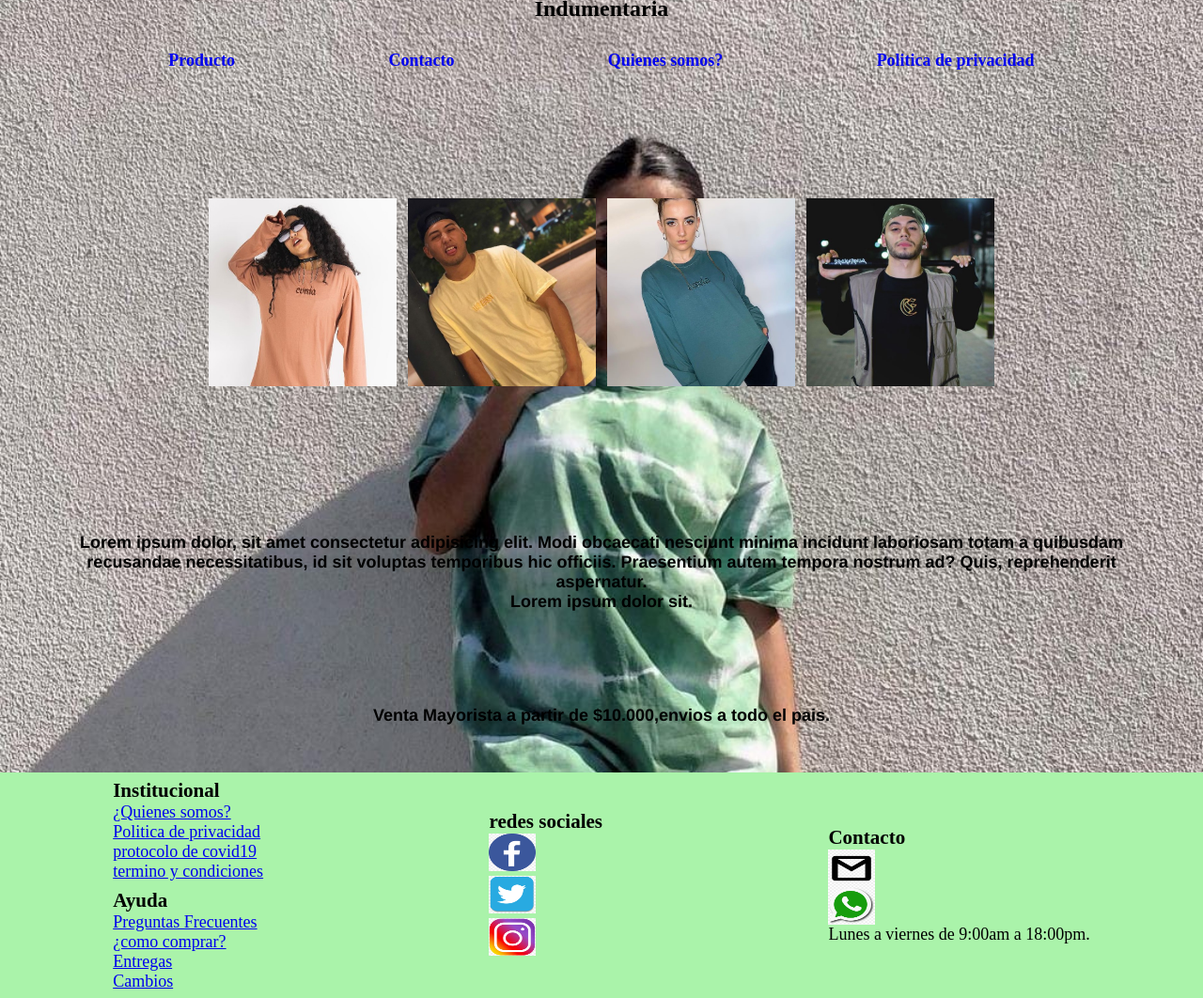
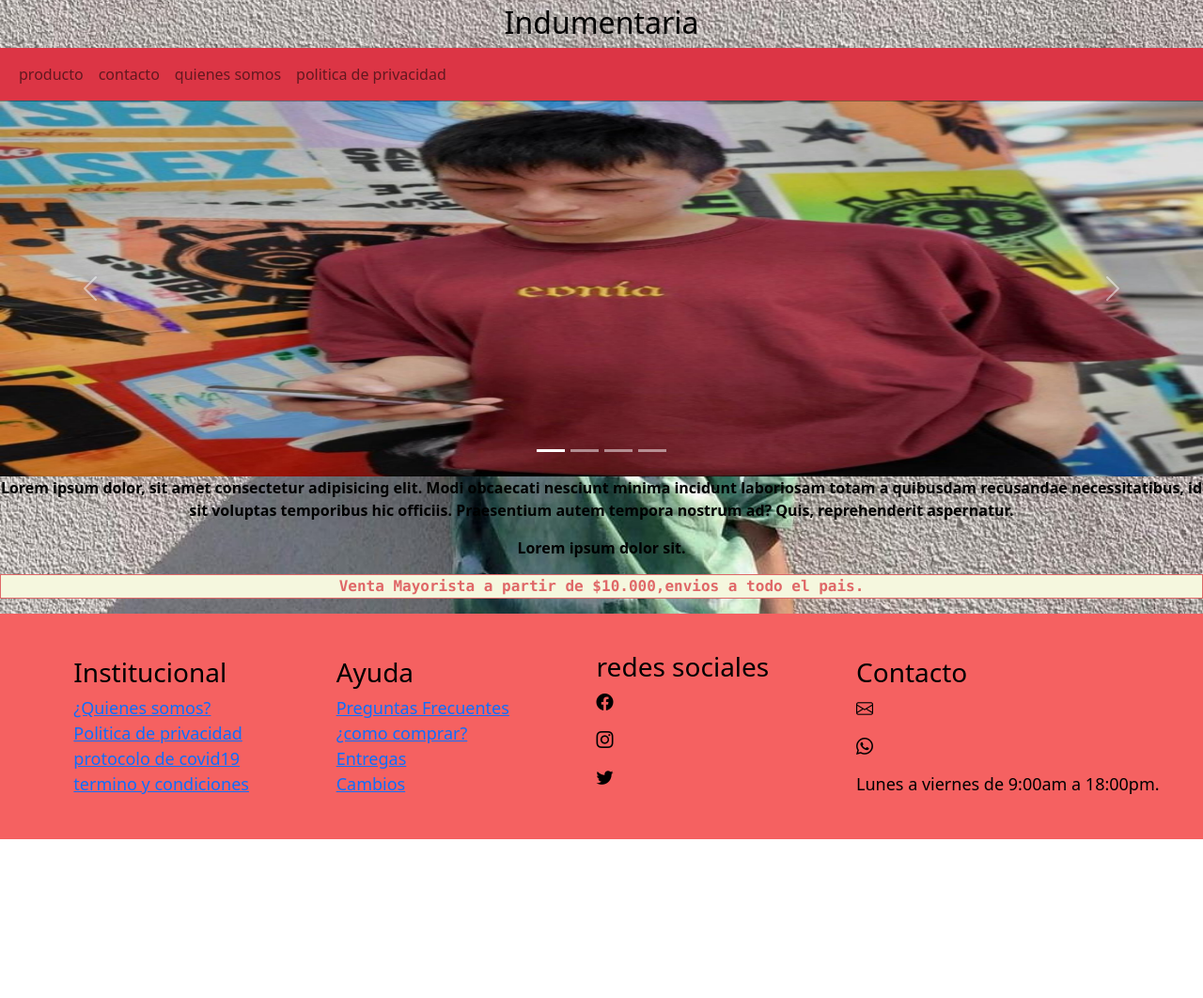
Before and after one commit to sebastiancortezzz/Eonia, a plain HTML site: page index.html in a window 1280 px wide. Shown: the part 201-1263 px from the top of the page at 94% size. After the commit the page ends 1094 px from the top, so only its background shows below. Drawn offline with nearby package versions, Linux system fonts and the light colour scheme.

Commit message:
agregue boostrap

```diff
--- a/index.html
+++ b/index.html
@@ -4,7 +4,10 @@
     <meta charset="UTF-8">
     <meta http-equiv="X-UA-Compatible" content="IE=edge">
     <meta name="viewport" content="width=device-width, initial-scale=1.0">
+    <link rel="stylesheet" href="https://cdn.jsdelivr.net/npm/bootstrap-icons@1.8.3/font/bootstrap-icons.css">
     <link rel="stylesheet" href="./style.css">
+    <link href="https://cdn.jsdelivr.net/npm/bootstrap@5.2.0-beta1/dist/css/bootstrap.min.css" rel="stylesheet" integrity="sha384-0evHe/X+R7YkIZDRvuzKMRqM+OrBnVFBL6DOitfPri4tjfHxaWutUpFmBp4vmVor" crossorigin="anonymous">
+
 
     <title>Eonía.ind</title>
 </head>
@@ -15,32 +18,68 @@
        </div>
         <h1>Eonía</h1>
         <h2>Indumentaria</h2>
-        <nav>
-            <ul class="encabezado_lista" >
-                 <li class="encabezado_lista_item"><a href="./paginas/producto.html">Producto</a></li>
-                 <li class="encabezado_lista_item" ><a href="./paginas/Contacto.html">Contacto</a></li>
-                 <li class="encabezado_lista_item" ><a href="./paginas/quienes-somos..html">Quienes somos?</a></li>
-                 <li class="encabezado_lista_item" ><a href="./paginas/politica-de-privacidad.html">Politica de privacidad</a></li>
+        <nav class="navbar navbar-expand-lg bg-danger">
+          <div class="container-fluid">
+            <button class="navbar-toggler" type="button" data-bs-toggle="collapse" data-bs-target="#navbarSupportedContent" aria-controls="navbarSupportedContent" aria-expanded="false" aria-label="Toggle navigation">
+              <span class="navbar-toggler-icon"></span>
+            </button>
+            <div class="collapse navbar-collapse" id="navbarSupportedContent">
+              <ul class="navbar-nav me-auto mb-2 mb-lg-0">
+                <li class="nav-item">
+                  <a class="nav-link" aria-current="page" href="./paginas/producto.html">producto</a>
+                </li>
+                <li class="nav-item">
+                  <a class="nav-link" href="./paginas/Contacto.html">contacto</a>
+                </li>
+                <li class="nav-item">
+                  <a class="nav-link" href="./paginas/quienes-somos..html">quienes somos</a>
+                </li>
+                <li class="nav-item">
+                  <a class="nav-link" href="./paginas/politica-de-privacidad.html">politica de privacidad</a>
+                </li>
+                </li>
               </ul>
+            </div>
+          </div>
         </nav>
     </header>
-    <main  >
-        <section class="galeria">
-          <div class="galeria_card">
-            <!-- fotos -->
-            <img src="./imagenes/mangalargabeige.jpg" class="galeria_card_imagen" alt="manga larga">
-            <img src="./imagenes/remeraamarilla.jpg"  class="galeria_card_imagen" alt="remera amarilla">
-            <img src="./imagenes/remeralargaverde.jpg" class="galeria_card_imagen" alt="manga largav">
-            <img src="./imagenes/remeralarganegra.jpg"  class="galeria_card_imagen" alt="manga negra">
+    <main >
+        <div id="carouselExampleIndicators" class="carousel slide" data-bs-ride="true" >
+            <div class="carousel-indicators">
+              <button type="button" data-bs-target="#carouselExampleIndicators" data-bs-slide-to="0" class="active" aria-current="true" aria-label="Slide 1"></button>
+              <button type="button" data-bs-target="#carouselExampleIndicators" data-bs-slide-to="1" aria-label="Slide 2"></button>
+              <button type="button" data-bs-target="#carouselExampleIndicators" data-bs-slide-to="2" aria-label="Slide 3"></button>
+              <button type="button" data-bs-target="#carouselExampleIndicators" data-bs-slide-to="3" aria-label="Slide 4"></button>
+
             </div>
-        </section>
-        <section>
-            <div class="textoscomunes" >
-                <p > Lorem ipsum dolor, sit amet consectetur adipisicing elit. Modi obcaecati nesciunt minima incidunt laboriosam totam a quibusdam recusandae necessitatibus, id sit voluptas temporibus hic officiis. Praesentium autem tempora nostrum ad?
+            <div class="carousel-inner">
+              <div class="carousel-item active">
+                <img src="./imagenes/remerabordochico.jpeg" class="d-block w-100" alt="bordo">
+              </div>
+              <div class="carousel-item">
+                <img src="./imagenes/remeralargaverde.jpg" class="d-block w-100" alt="verde">
+              </div>
+              <div class="carousel-item">
+                <img src="./imagenes/buzoblancoypantalonnegro.jpeg" class="d-block w-100" alt="blanco">
+              </div>
+              <div class="carousel-item">
+                <img src="./imagenes/mediasrayasymariposa.jpeg" class="d-block w-100" alt="medias">
+              </div>
+            </div>
+            <button class="carousel-control-prev" type="button" data-bs-target="#carouselExampleIndicators" data-bs-slide="prev">
+              <span class="carousel-control-prev-icon" aria-hidden="true"></span>
+              <span class="visually-hidden">Previous</span>
+            </button>
+            <button class="carousel-control-next" type="button" data-bs-target="#carouselExampleIndicators" data-bs-slide="next">
+              <span class="carousel-control-next-icon" aria-hidden="true"></span>
+              <span class="visually-hidden">Next</span>
+            </button>
+          </div>
+                <p class="fw-bolder">Lorem ipsum dolor, sit amet consectetur adipisicing elit. Modi obcaecati nesciunt minima incidunt laboriosam totam a quibusdam recusandae necessitatibus, id sit voluptas temporibus hic officiis. Praesentium autem tempora nostrum ad?
                 Quis, reprehenderit aspernatur.</p>
-                <p>Lorem ipsum dolor sit.</p>
+                <p class="fw-bolder"> Lorem ipsum dolor sit.</p>
           </div>
-            <p class="textoscomunes">Venta Mayorista a partir de $10.000,envios a todo el pais.</p>
+                <p class="font-monospace">Venta Mayorista a partir de $10.000,envios a todo el pais.</p>
         </section>
     </main>
 <footer>
@@ -63,28 +102,24 @@
             <a href="./Cambios/html">Cambios</a>
       </li>
       <li class="textosresaltados_card_imagen" >
-
          <h3>redes sociales</h3>
-            <a href="hhtps://www.facebook.com/mipagina/"
-            target="_blank">
-             <img src="./imagenes/facebook.png" class="textosresaltados_imagen" alt="facebook">
-            </a>
-            <a href="https://www.twitter.com/mipagina/"target="_blank">
-                <img src="./imagenes/twitter.png"  class="textosresaltados_imagen"alt="twitter">
-            </a>
-             <a href="hhtps://www.instagram.com/mipagina/"target="_blank">
-                <img src="./imagenes/insta.png" class="textosresaltados_imagen" alt="instagram">
-
-            </a>
+          <i class="bi bi-facebook"></i>
+          <i class="bi bi-instagram"></i>
+          <i class="bi bi-twitter"></i>
       </li>
       <li class="textosresaltados_card_imagen" >
 
          <h3>Contacto</h3>
-            <img src="./imagenes/email.png"  class="textosresaltados_imagen" alt="email">
-            <img src="./imagenes/whatsapp.png" class="textosresaltados_imagen"  alt="whatsapp">
-             Lunes a viernes de 9:00am a 18:00pm.  </li>
+          <i class="bi bi-envelope"></i>
+
+          <i class="bi bi-whatsapp"></i>
+
+         Lunes a viernes de 9:00am a 18:00pm.
+      </li>
     </ul>
 
 </footer>
+<script src="https://cdn.jsdelivr.net/npm/@popperjs/core@2.11.5/dist/umd/popper.min.js" integrity="sha384-Xe+8cL9oJa6tN/veChSP7q+mnSPaj5Bcu9mPX5F5xIGE0DVittaqT5lorf0EI7Vk" crossorigin="anonymous"></script>
+<script src="https://cdn.jsdelivr.net/npm/bootstrap@5.2.0-beta1/dist/js/bootstrap.min.js" integrity="sha384-kjU+l4N0Yf4ZOJErLsIcvOU2qSb74wXpOhqTvwVx3OElZRweTnQ6d31fXEoRD1Jy" crossorigin="anonymous"></script>
 </body>
 </html>
--- a/style.css
+++ b/style.css
@@ -21,6 +21,8 @@ h2 {
     font-weight: 900;
 }
 
+
+
 .pantalla {
     background-image: url(./imagenes/verdemica.jpg);
     background-position: center;
@@ -28,43 +30,21 @@ h2 {
     background-size: 100%;
 }
 
-.encabezado_lista {
-    display: flex;
-    justify-content: space-evenly;
-    font-size: large;
-    margin: 16px;
-    line-height: 50px;
-    list-style: none;
+.fw-bolder{
+    text-align: center;
+    color: black;
 }
 
-.encabezado_lista_item {
-     font-weight: 800;
-}
+
 .galeria{
     display: flex;
     justify-content: space-evenly;
 
 }
+.carousel-item img {
+     height: 400px;
+    }
 
-.galeria_card {
-    display:grid;
-    grid-template-columns: repeat(4, 1fr);
-    margin: 100px;
-
-}
-.galeria_card_imagen {
-
-    width: 200px;
-    height: 200px;
-    margin: 6px;
-}
-.galeria_card_imagen:hover{
- transition: scale(2);
- width: 250px;
-height: 250px;
-
-
-}
 
 .textosresaltados {
     display: flex;
@@ -84,12 +64,12 @@ height: 250px;
     justify-content: space-evenly;
 }
 
-
-.textosresaltados_imagen {
+.bi{
     width: 50px;
-   height: 40px;
+    height: 40px;
     justify-content: space-evenly;
 }
+
 .textoscomunes {
     padding: 50px;
     text-align: center;
@@ -99,11 +79,11 @@ height: 250px;
     color: black;
 }
 body {
-    background-color: rgb(170, 243, 170);
+    background-color: rgb(236, 43, 43);
 }
 footer {
     display: flex;
-    background-color: rgb(170, 243, 170);
+    background-color: rgb(245, 97, 97);
 
 }
 /* media queri 768 de index */
@@ -278,17 +258,8 @@ header a {
     background-size: 100%;
 }
 
-.margen {
-    display: flex;
-    justify-content: space-evenly;
-    font-size: large;
-    padding: 4%;
-    font-weight: 800;
-    list-style: none;
-}
-
 .contactanos {
-    padding: 5px 150px 50px 150px;
+    padding: 100px ;
     display: grid;
     grid-template-columns: 60%;
     justify-content: center;
@@ -299,10 +270,10 @@ header a {
     margin: 5px;
 }
 
-.parrafo2 {
+ .font-monospace{
     text-align: center;
     font-weight: 900;
-    background-color: rgb(250, 253, 209);
+    background-color: rgb(245, 247, 222);
     border: solid 1px;
     color: rgb(223, 103, 103);
 
```
Also changed, not shown: paginas/Contacto.html (+41 -51 lines). Lines whose indentation alone changed are shown as unchanged.
